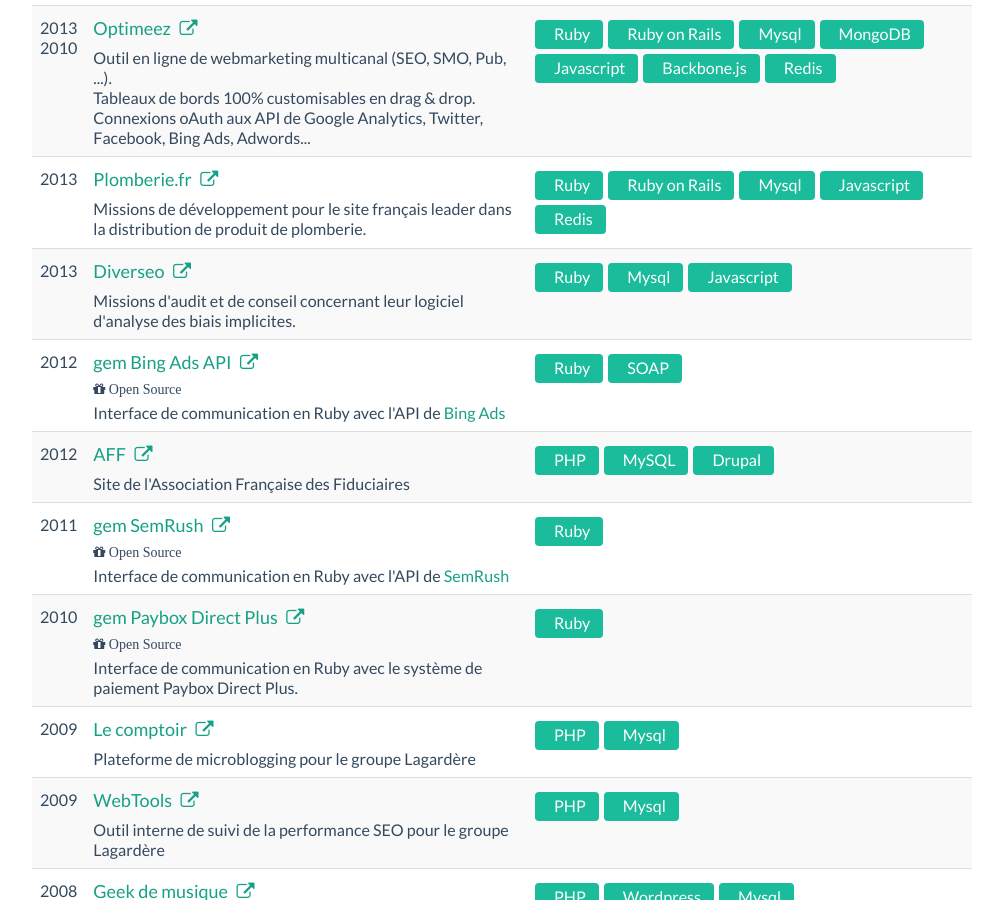
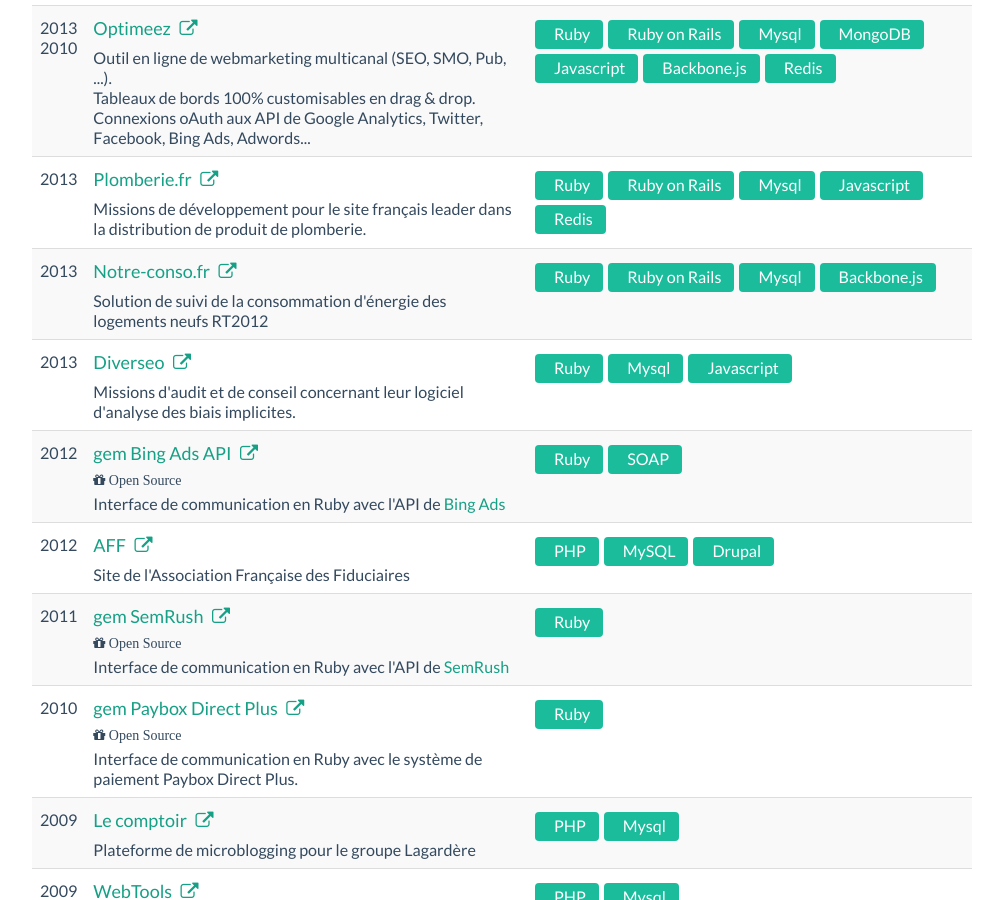
Before and after one commit to arambert/arambert.github.io, a Jekyll site: the page built from index.html, in a window 1280 px wide and 900 px high, scrolled down 1785 px. Shown: the whole window, without its empty margins (138-1141 px from the left). Built offline with Jekyll 4.4.1, drawn with Linux system fonts in a browser that asks for light colours.

Commit message:
add notre-conso.fr

```diff
--- a/_includes/references.html
+++ b/_includes/references.html
@@ -21,6 +21,14 @@
           Missions de développement pour le site français leader dans la distribution de produit de plomberie.
         </td>
         <td><div class='tagsinput'><span class='tag'>Ruby</span><span class='tag'>Ruby on Rails</span><span class='tag'>Mysql</span><span class='tag'>Javascript</span><span class='tag'>Redis</span></div></td>
+      </tr>
+      <tr>
+        <td>2013</td>
+        <td>
+          <h4><a href='http://notre-conso.fr/'>Notre-conso.fr <i class='icon-external-link'></i></a></h4>
+          Solution de suivi de la consommation d'énergie des logements neufs RT2012
+        </td>
+        <td><div class='tagsinput'><span class='tag'>Ruby</span><span class='tag'>Ruby on Rails</span><span class='tag'>Mysql</span><span class='tag'>Backbone.js</span></div></td>
       </tr>
       <tr>
         <td>2013</td>
```
